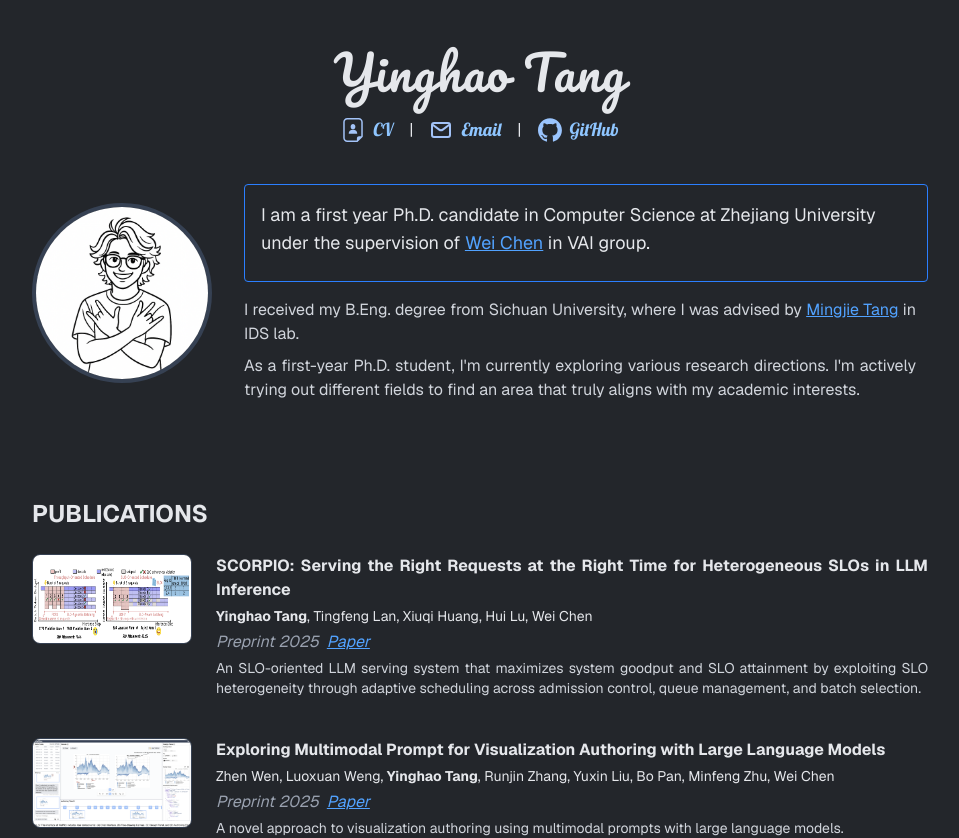
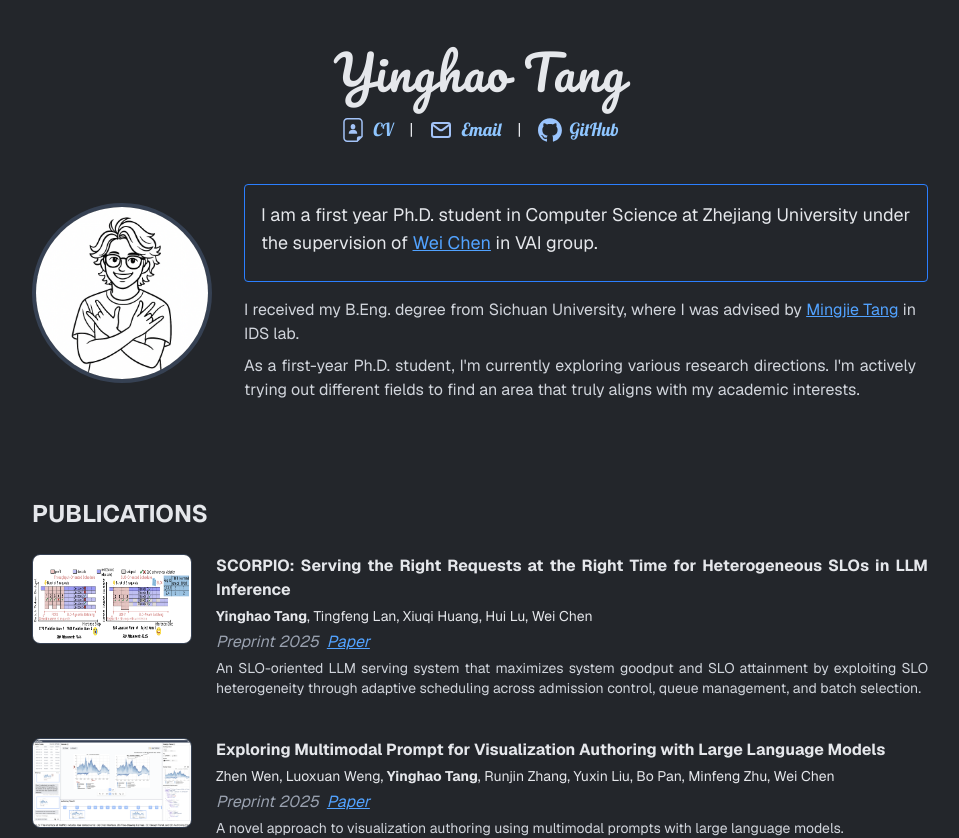
Before and after one commit to MisterBrookT/misterbrookt.github.com, a Next.js app in the folder personal-website/: page / in a window 1280 px wide. Shown: the top 838 px of the page, without its empty margins (160-1119 px from the left). Built offline with nearby package versions, Linux system fonts and the light colour scheme.

Commit message:
update personal introduction

```diff
--- a/personal-website/src/data/content.ts
+++ b/personal-website/src/data/content.ts
@@ -38,7 +38,7 @@ export const personalInfo: PersonalInfo = {
   cvLink: "#",
   github: "https://github.com/MisterBrookT",
   profileImage: "/profile.jpeg",
-  bio: "I am a first year Ph.D. candidate in Computer Science at Zhejiang University under the supervision of {Wei Chen} in VAI group.",
+  bio: "I am a first year Ph.D. student in Computer Science at Zhejiang University under the supervision of {Wei Chen} in VAI group.",
   background: [
     "I received my B.Eng. degree from Sichuan University, where I was advised by {Mingjie Tang} in IDS lab.",
     "As a first-year Ph.D. student, I'm currently exploring various research directions. I'm actively trying out different fields to find an area that truly aligns with my academic interests."
```
